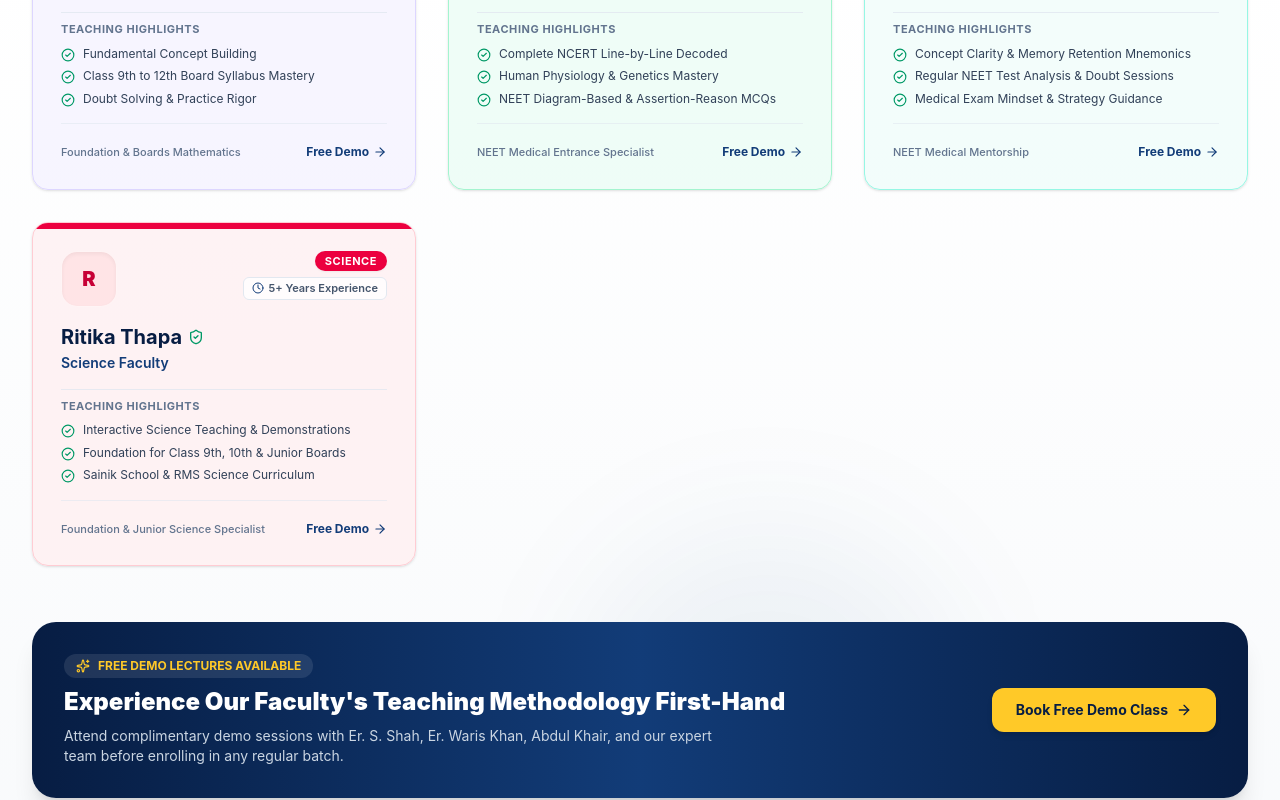
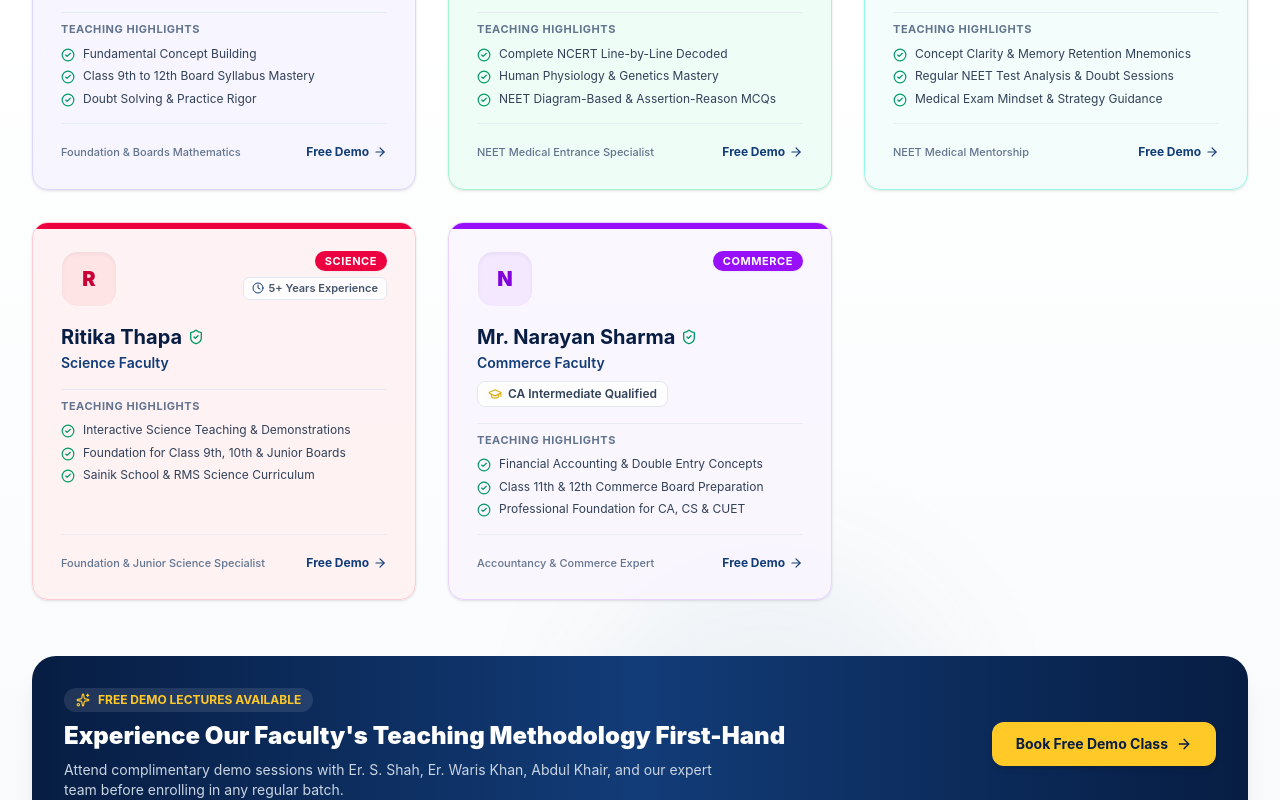
Before and after one commit to aaryavtechnologies-tech/EVOLUTION-CAREER-INSTITUTE, a Next.js app: page / in a window 1280 px wide. Shown: the part 3075-3875 px from the top of the page. Built offline with nearby package versions, Linux system fonts and the light colour scheme.

Commit message:
feat(faculty): add Mr. Narayan Sharma (CA Intermediate Qualified) to Commerce Faculty

```diff
--- a/components/Faculty.tsx
+++ b/components/Faculty.tsx
@@ -16,6 +16,7 @@ import {
   Clock,
   ArrowRight,
   UserCheck,
+  Landmark,
 } from "lucide-react";
 
 interface Teacher {
@@ -23,7 +24,7 @@ interface Teacher {
   name: string;
   role: string;
   subjects: string[];
-  department: "physics" | "chemistry" | "mathematics" | "biology" | "science";
+  department: "physics" | "chemistry" | "mathematics" | "biology" | "science" | "commerce";
   qualification?: string;
   experience?: string;
   highlight: string;
@@ -195,6 +196,28 @@ export default function Faculty() {
         iconColor: "text-rose-700",
       },
     },
+    {
+      id: "narayan-sharma",
+      name: "Mr. Narayan Sharma",
+      role: "Commerce Faculty",
+      subjects: ["Commerce", "Accountancy", "Economics"],
+      department: "commerce",
+      qualification: "CA Intermediate Qualified",
+      highlight: "Accountancy & Commerce Expert",
+      keySpecialties: [
+        "Financial Accounting & Double Entry Concepts",
+        "Class 11th & 12th Commerce Board Preparation",
+        "Professional Foundation for CA, CS & CUET",
+      ],
+      accentColor: {
+        bg: "bg-purple-50/80",
+        border: "border-purple-200",
+        badge: "bg-purple-600",
+        badgeText: "text-white",
+        iconBg: "bg-purple-100",
+        iconColor: "text-purple-700",
+      },
+    },
   ];
 
   const filteredTeachers =
@@ -237,6 +260,7 @@ export default function Faculty() {
             { key: "chemistry", label: "Chemistry", icon: FlaskConical },
             { key: "mathematics", label: "Mathematics", icon: Calculator },
             { key: "biology", label: "Biology (NEET)", icon: Dna },
+            { key: "commerce", label: "Commerce", icon: Landmark },
             { key: "science", label: "Science Foundation", icon: Microscope },
           ].map((tab) => {
             const Icon = tab.icon;
```
